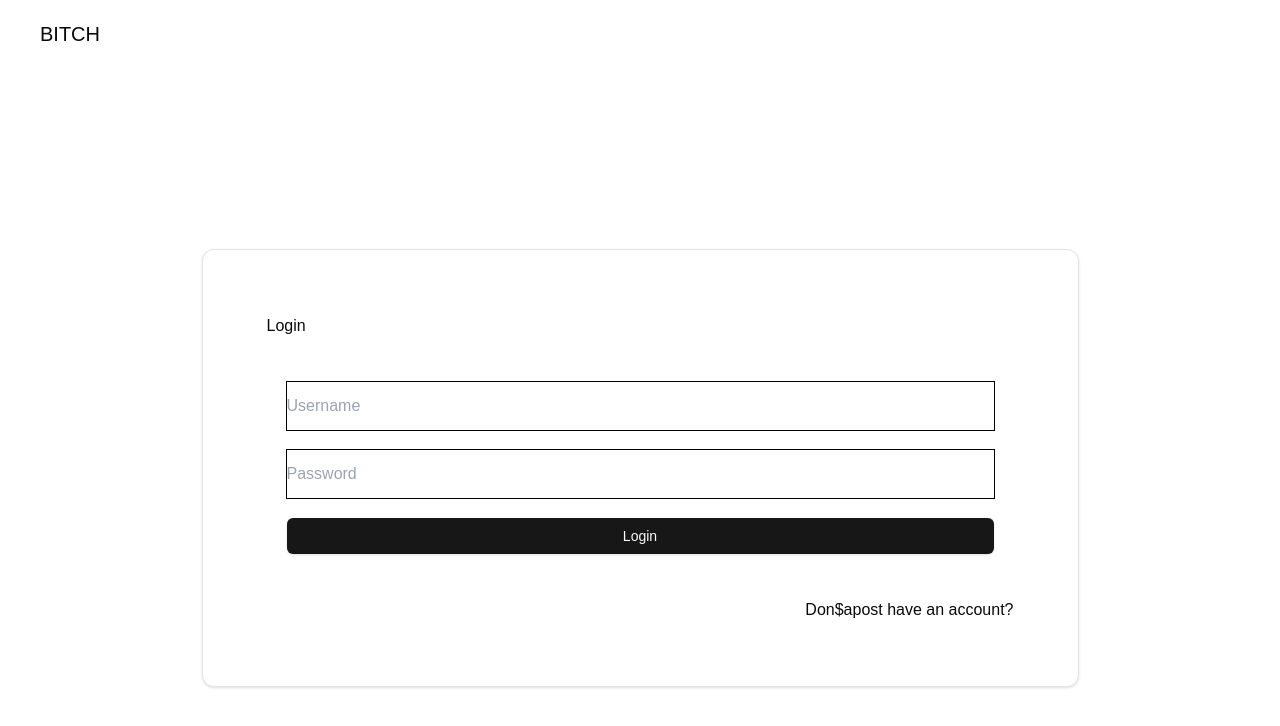
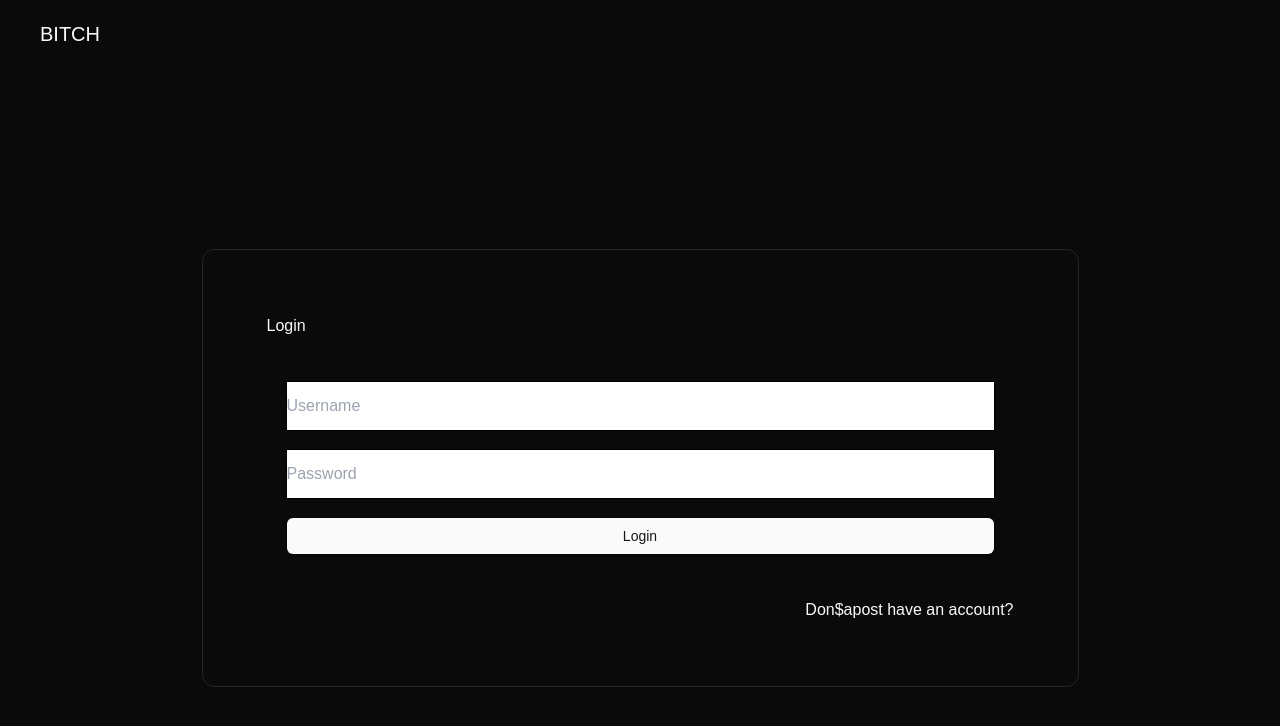
Before and after one commit to timmyjinks/TYSONNOTE, a Next.js app in the folder frontend/: page /login in a window 1280 px wide. Shown: the top 726 px of the page. Built offline with nearby package versions, Linux system fonts and the light colour scheme.

Commit message:
Update pages to darkmode

```diff
--- a/frontend/app/globals.css
+++ b/frontend/app/globals.css
@@ -38,6 +38,14 @@ body {
     --chart-4: 43 74% 66%;
     --chart-5: 27 87% 67%;
     --radius: 0.5rem;
+    --sidebar-background: 0 0% 98%;
+    --sidebar-foreground: 240 5.3% 26.1%;
+    --sidebar-primary: 240 5.9% 10%;
+    --sidebar-primary-foreground: 0 0% 98%;
+    --sidebar-accent: 240 4.8% 95.9%;
+    --sidebar-accent-foreground: 240 5.9% 10%;
+    --sidebar-border: 220 13% 91%;
+    --sidebar-ring: 217.2 91.2% 59.8%;
   }
   .dark {
     --background: 0 0% 3.9%;
@@ -64,6 +72,14 @@ body {
     --chart-3: 30 80% 55%;
     --chart-4: 280 65% 60%;
     --chart-5: 340 75% 55%;
+    --sidebar-background: 240 5.9% 10%;
+    --sidebar-foreground: 240 4.8% 95.9%;
+    --sidebar-primary: 224.3 76.3% 48%;
+    --sidebar-primary-foreground: 0 0% 100%;
+    --sidebar-accent: 240 3.7% 15.9%;
+    --sidebar-accent-foreground: 240 4.8% 95.9%;
+    --sidebar-border: 240 3.7% 15.9%;
+    --sidebar-ring: 217.2 91.2% 59.8%;
   }
 }
 
--- a/frontend/app/layout.tsx
+++ b/frontend/app/layout.tsx
@@ -7,7 +7,7 @@ export default function RootLayout({
 }>) {
   return (
     <html lang="en">
-      <body>{children}</body>
+      <body className="dark">{children}</body>
     </html>
   );
 }
```
